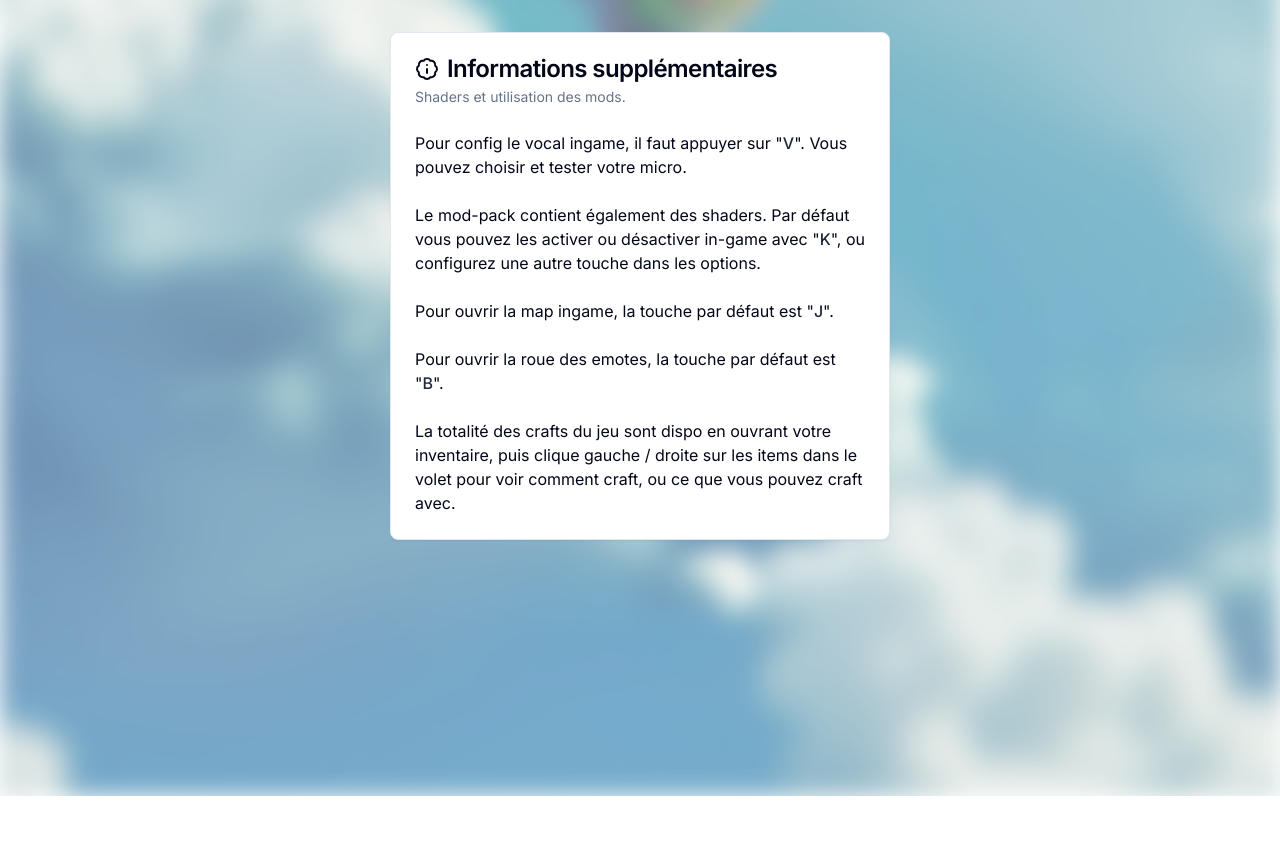
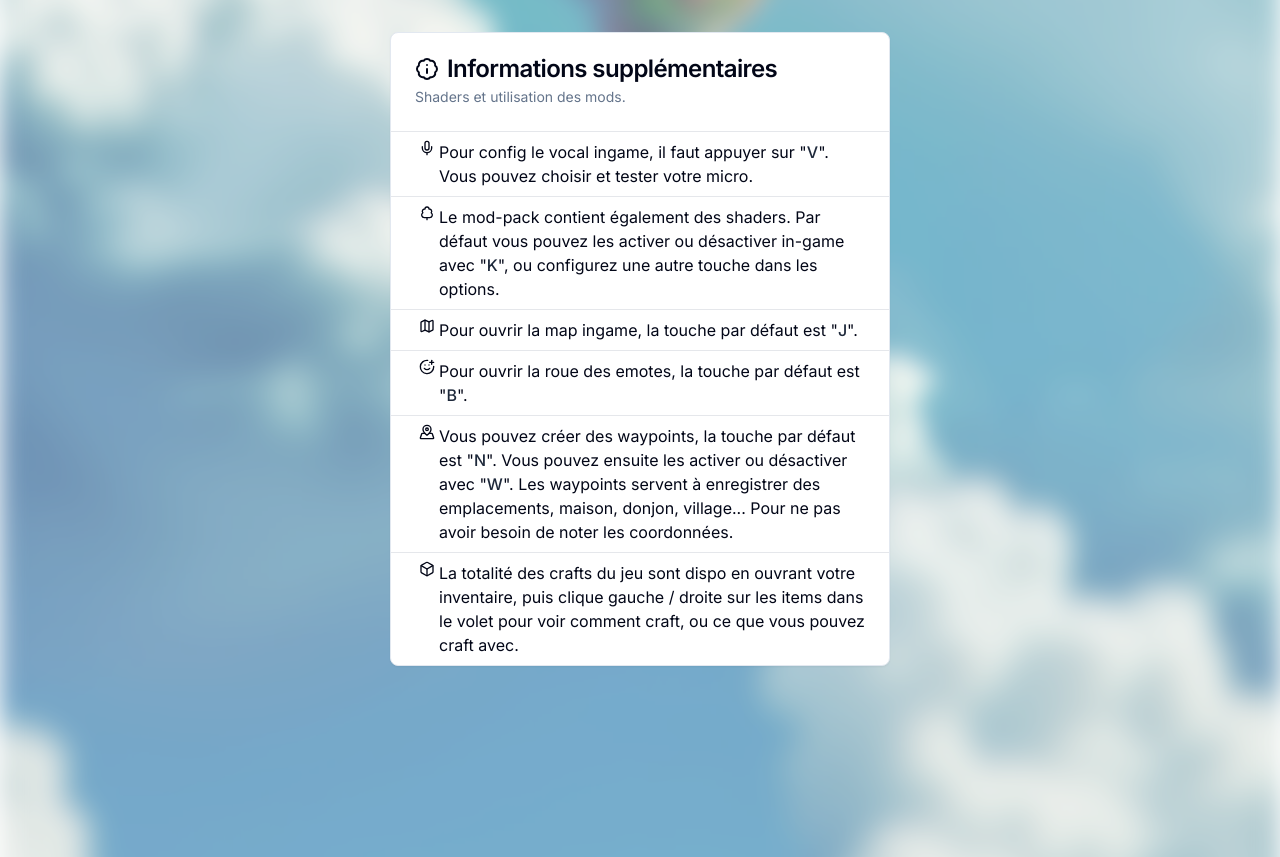
Before and after one commit to Decryptu/msmp, a Next.js app: page / in a window 1280 px wide. Shown: the part 1940-2797 px from the top of the page. Before the commit the page ends 2736 px from the top, so only its background shows below. Built offline with nearby package versions, Linux system fonts and the light colour scheme.

Commit message:
Update page.tsx

```diff
--- a/app/page.tsx
+++ b/app/page.tsx
@@ -9,6 +9,12 @@ import {
   ArchiveIcon,
   Link2Icon,
   BadgeInfoIcon,
+  MapPinned,
+  Box,
+  Mic,
+  TreeDeciduous,
+  Map,
+  SmilePlus,
 } from "lucide-react";
 import {
   Card,
@@ -91,7 +97,7 @@ export default function Home() {
             <span className="font-medium text-slate-800">emotes</span>,{" "}
             <span className="font-medium text-slate-800">backpacks</span>,{" "}
             <span className="font-medium text-slate-800">pierres de TP</span>{" "}
-            (Comme les Zaap de Dofus),{" "}
+            (comme les Zaap de Dofus),{" "}
             <span className="font-medium text-slate-800">+ de mobs</span>,{" "}
             <span className="font-medium text-slate-800">+ de biomes</span>,{" "}
             <span className="font-medium text-slate-800">+ de stuff</span>,{" "}
@@ -233,35 +239,64 @@ export default function Home() {
                 Shaders et utilisation des mods.
               </CardDescription>
             </CardHeader>
-            <CardContent>
-              <p className="pb">
+            <CardContent className="flex items-start py-2 border-t border-b">
+              <div className="flex-none w-6">
+                <Mic className="h-4 w-full" />
+              </div>
+              <p className="flex-grow">
                 Pour config le vocal ingame, il faut appuyer sur &quot;
                 <span className="font-medium text-slate-800">V</span>&quot;.
                 Vous pouvez choisir et tester votre micro.
               </p>
             </CardContent>
-            <CardContent>
-              <p className="pb">
+            <CardContent className="flex items-start py-2 border-b">
+              <div className="flex-none w-6">
+                <TreeDeciduous className="h-4 w-full" />
+              </div>
+              <p className="flex-grow">
                 Le mod-pack contient également des shaders. Par défaut vous
                 pouvez les activer ou désactiver in-game avec &quot;
                 <span className="font-medium text-slate-800">K</span>&quot;, ou
                 configurez une autre touche dans les options.
               </p>
             </CardContent>
-            <CardContent>
-              <p className="pb">
+            <CardContent className="flex items-start py-2 border-b">
+              <div className="flex-none w-6">
+                <Map className="h-4 w-full" />
+              </div>
+              <p className="flex-grow">
                 Pour ouvrir la map ingame, la touche par défaut est &quot;
                 <span className="font-medium text-slate-800">J</span>&quot;.
               </p>
             </CardContent>
-            <CardContent>
-              <p className="pb">
+            <CardContent className="flex items-start py-2 border-b">
+              <div className="flex-none w-6">
+                <SmilePlus className="h-4 w-full" />
+              </div>
+              <p className="flex-grow">
                 Pour ouvrir la roue des emotes, la touche par défaut est &quot;
                 <span className="font-medium text-slate-800">B</span>&quot;.
               </p>
             </CardContent>
-            <CardContent>
-              <p className="pb">
+            <CardContent className="flex items-start py-2 border-b">
+              <div className="flex-none w-6">
+                <MapPinned className="h-4 w-full" />
+              </div>
+              <p className="flex-grow">
+                Vous pouvez créer des waypoints, la touche par défaut est &quot;
+                <span className="font-medium text-slate-800">N</span>&quot;.
+                Vous pouvez ensuite les activer ou désactiver avec &quot;
+                <span className="font-medium text-slate-800">W</span>&quot;. Les
+                waypoints servent à enregistrer des emplacements, maison,
+                donjon, village... Pour ne pas avoir besoin de noter les
+                coordonnées.
+              </p>
+            </CardContent>
+            <CardContent className="flex items-start py-2">
+              <div className="flex-none w-6">
+                <Box className="h-4 w-full" />
+              </div>
+              <p className="flex-grow">
                 La totalité des crafts du jeu sont dispo en ouvrant votre
                 inventaire, puis clique gauche / droite sur les items dans le
                 volet pour voir comment craft, ou ce que vous pouvez craft avec.
```
